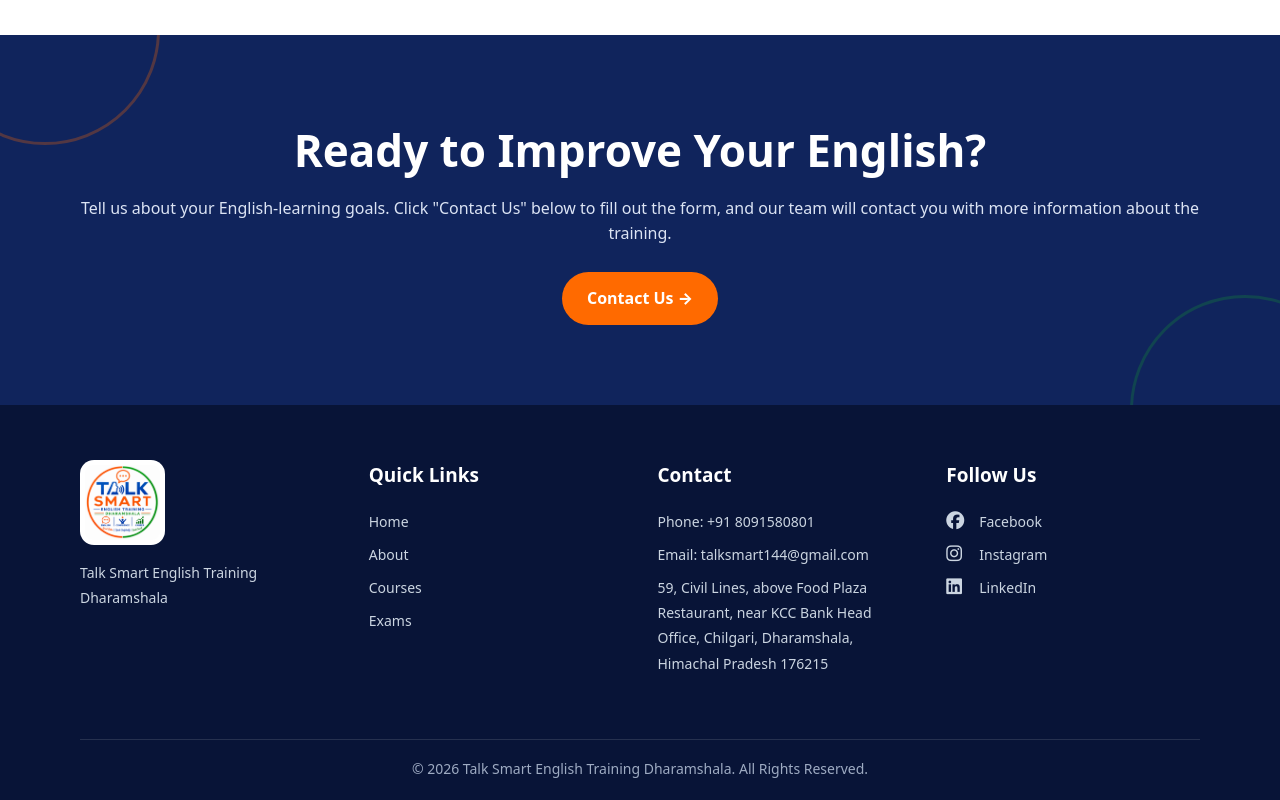
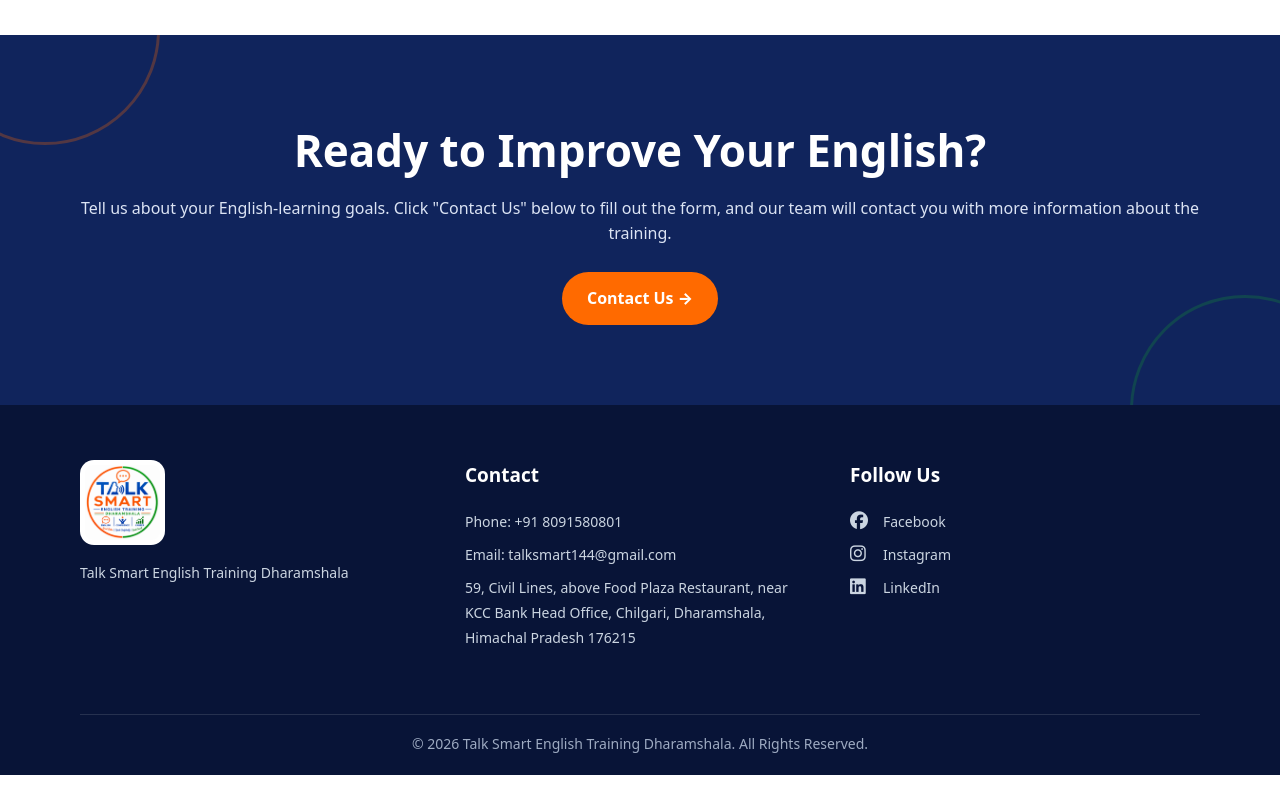
Before and after one commit to TechNewusDharamshala/talksmart, a React (Vite) app: page / in a window 1280 px wide. Shown: the part 3997-4797 px from the top of the page. After the commit the page ends 4772 px from the top, so only its background shows below. Built offline with nearby package versions, Linux system fonts and the light colour scheme.

Commit message:
first commit

```diff
--- a/src/components/Footer/Footer.jsx
+++ b/src/components/Footer/Footer.jsx
@@ -19,14 +19,7 @@ const Footer = () => {
 
           </div>
 
-          {/* Quick Links */}
-          <div className="footer-column">
-            <h3>Quick Links</h3>
-            <a href="#home">Home</a>
-            <a href="#about">About</a>
-            <a href="#courses">Courses</a>
-            <a href="#exams">Exams</a>
-          </div>
+
 
 
           {/* Contact */}
```
